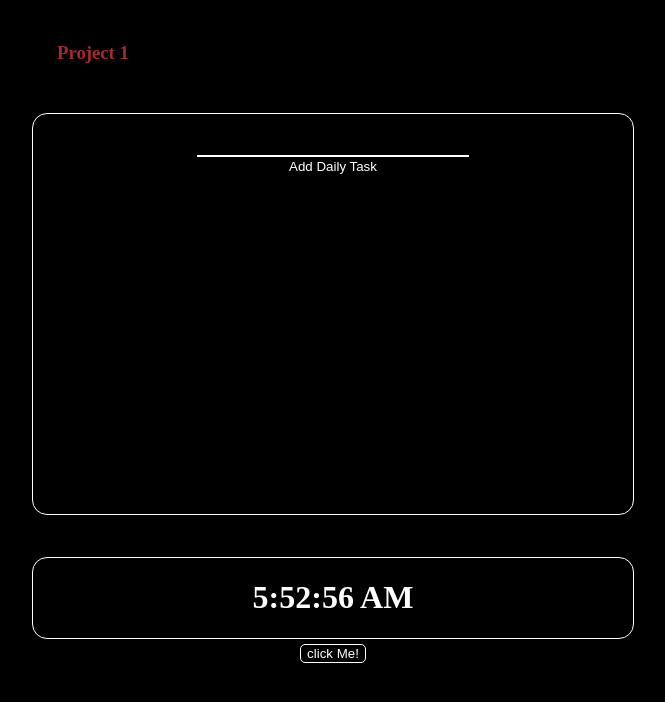
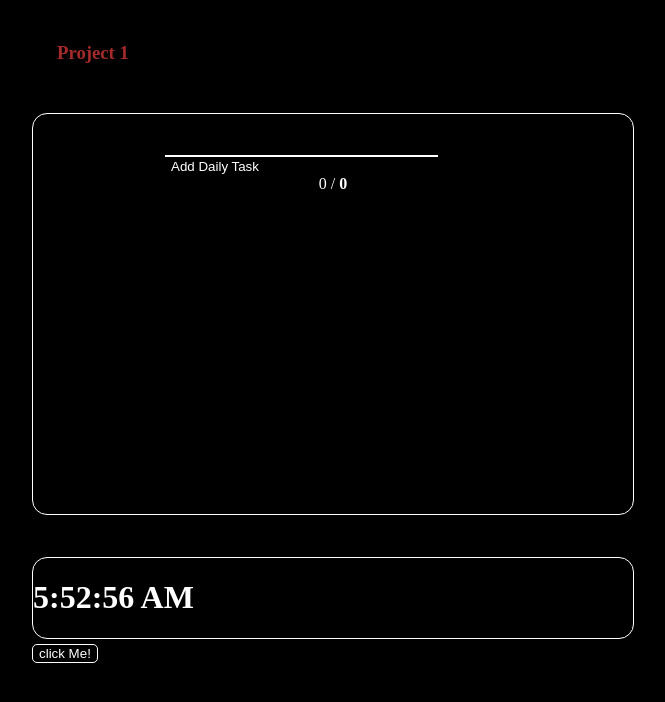
Before and after one commit to jf-2023/ProductivityApp, a React (Create React App) app: page / in a window 1280 px wide. Shown: the top 702 px of the page, without its empty margins (307-972 px from the left). Built offline with nearby package versions, Linux system fonts and the light colour scheme.

Commit message:
added sound, and a tracker counter at the bottom

```diff
--- a/src/App.css
+++ /dev/null
@@ -1,29 +0,0 @@
-.App {
-  text-align: center;
-}
-
-.App-logo {
-  height: 40vmin;
-  pointer-events: none;
-}
-
-@media (prefers-reduced-motion: no-preference) {
-  .App-logo {
-    animation: App-logo-spin infinite 20s linear;
-  }
-}
-
-.App-header {
-  background-color: #282c34;
-  min-height: 100vh;
-  display: flex;
-  flex-direction: column;
-  align-items: center;
-  justify-content: center;
-  font-size: calc(10px + 2vmin);
-  color: white;
-}
-
-.App-link {
-  color: #61dafb;
-}
--- a/src/App.js
+++ b/src/App.js
@@ -1,36 +1,13 @@
-import './App.css';
 import Nav from './components/Navbar';
-import Main from './components/Main';
+import Todo from './components/Todo-list';
 import Timer from './components/Timer';
 import React, { useState, useEffect } from 'react';
 
 function App() {
- const [newDay, setNewDay] = useState('12:00:00 AM')
-
-useEffect(() => {
-  const timer = setInterval(() =>{
-      const currentTime = new Date().toLocaleTimeString()
-      if (currentTime == newDay){
-        handleResetTasks();
-      }
-  }, 1000);
-
-  return () => {
-    clearInterval(timer);
-  };
-
-}, [newDay]);
-
-const handleResetTasks = () => {
-  const updatedTasks = tasks.map((task) => {
-    return { ...task, complete: false };
-  });
-};
-
   return (
     <div className="App">
       <Nav />
-      <Main />
+      <Todo />
       <Timer />
     </div>
   );
--- a/src/components/Main.js
+++ b/src/components/Todo-list.js
@@ -1,7 +1,8 @@
 import React from "react";
 import { useState, useEffect } from "react";
+import Recording from '../assets/Recording.m4a'
 
-function Main(){
+function Todo(){
     const [tasks, setTasks] = useState([]);
     const [text, setText] = useState("");
 
@@ -14,8 +15,12 @@ function Main(){
         if (text.trim() !== '') {
             setTasks([...tasks, {text: text, completed: false}]);
             setText('');
+            new Audio(Recording).play();
         }
     }
+
+    const filterTasks = tasks.filter(task => task.completed === true);
+    const countDone = filterTasks.length;
 
     function handleComplete(key){
         const completeTasks = tasks.map((task, index) => {
@@ -26,7 +31,6 @@ function Main(){
         });
         setTasks(completeTasks)
     }
-
 
     function handleDelete(key){
         const newTasks = tasks.filter((task, index) => index !== key);
@@ -45,7 +49,6 @@ function Main(){
         localStorage.setItem('tasks', JSON.stringify(tasks));
     }, [tasks])
 
-
     return (
     <div className="Todo-Container">
         <br/>
@@ -63,7 +66,8 @@ function Main(){
                     <button className='trash' onClick={() => handleDelete(key)}>X</button>
                 </div>
             </div>))}
+            <figcaption className="tracker">{ countDone } / <strong>{ tasks.length }</strong></figcaption>
     </div>
 )}
 
-export default Main
+export default Todo
--- a/src/index.css
+++ b/src/index.css
@@ -42,7 +42,7 @@ nav h3 {
   border-radius:3px;
 }
 
-.Todo-Container h1{
+.tracker {
   color: white;
 }
 
--- a/src/index.js
+++ b/src/index.js
@@ -3,15 +3,5 @@ import ReactDOM from 'react-dom/client';
 import './index.css';
 import App from './App';
 
-
 const root = ReactDOM.createRoot(document.getElementById('root'));
-
-function Page() {
-  return (
-    <div>
-      <App />
-    </div>
-    )
-}
-
-root.render(<Page />,);
+root.render(<App />);
```
Also changed, not shown: src/zebra.js (deleted), 2 other files (tests, documents, lock files or other folders).
